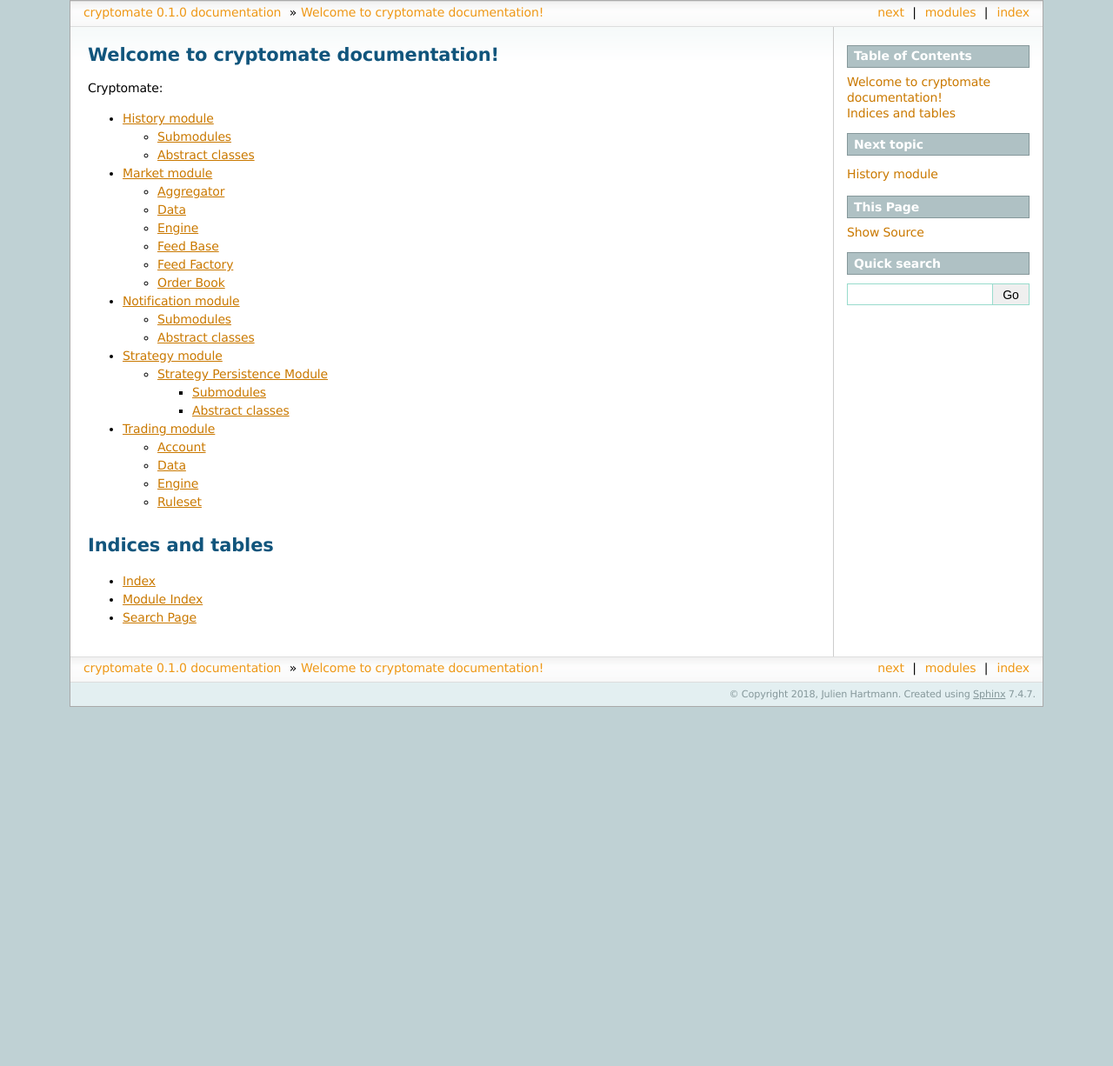
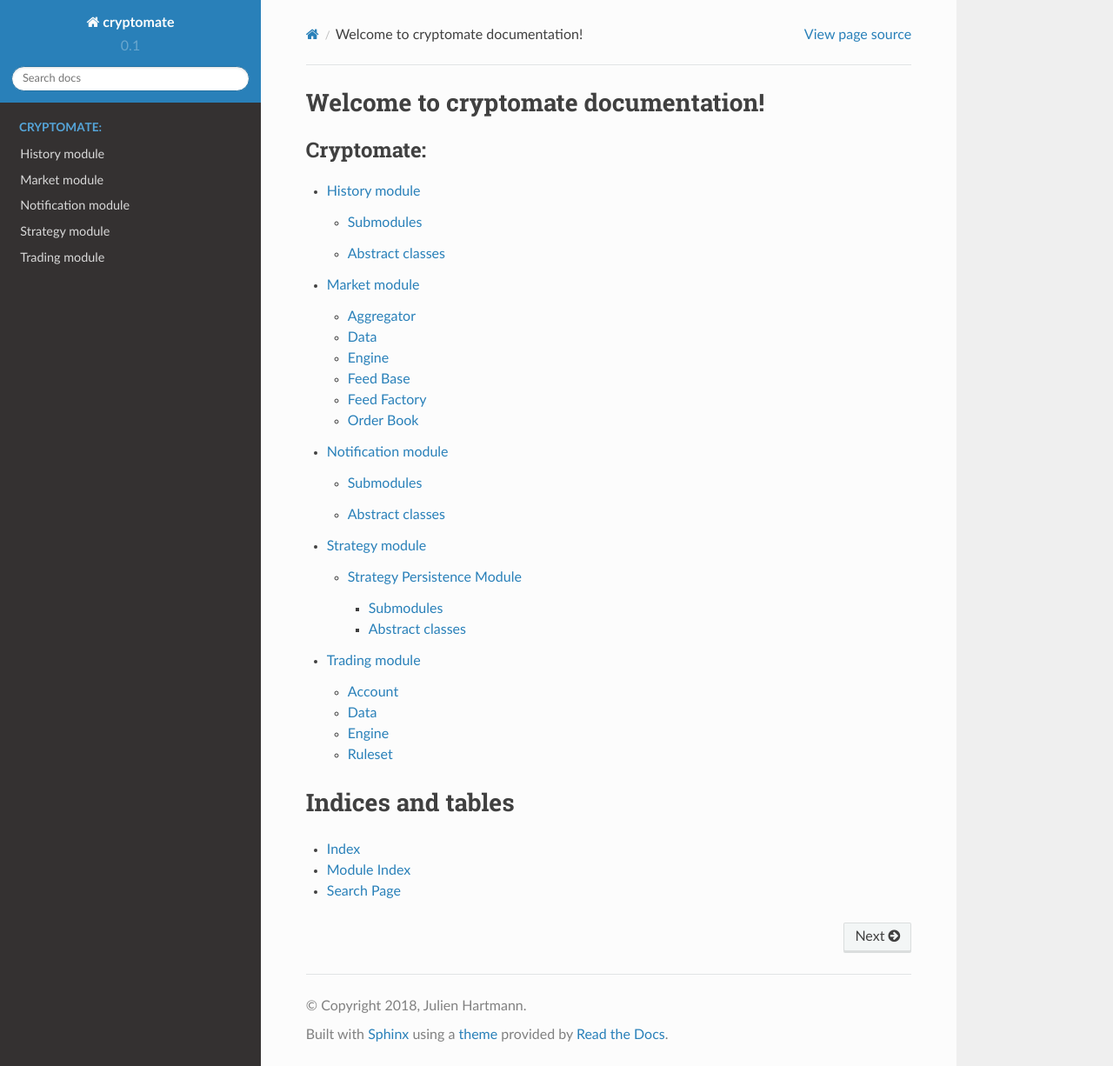
Before and after one commit to solid-abstractions/cryptomate, a Sphinx documentation site: the page built from docs/index.rst, in a window 1280 px wide and 1226 px high. Shown: the whole window at 87% size. Built offline with Sphinx 7.4.7 and the Read the Docs theme 2.0.0, drawn with Linux system fonts in a browser that asks for light colours; pages that are not in the unit, such as notebooks, are missing from menus.

Commit message:
Switch documentation to rtd theme, which is much more readable

```diff
--- a/docs/conf.py
+++ b/docs/conf.py
@@ -40,7 +40,7 @@
 
 # -- Options for HTML output -------------------------------------------------
 
-html_theme = 'sphinxdoc'
+html_theme = 'sphinx_rtd_theme'
 html_static_path = ['_static']
 
 # -- Options for autodoc extension -------------------------------------------
--- a/requirements-dev.txt
+++ b/requirements-dev.txt
@@ -4,5 +4,6 @@
 pytest-asyncio
 pytest-cov
 sphinx>=1.7.0
+sphinx-rtd-theme
 sphinxcontrib-asyncio
 tox>=3.0.0
```
